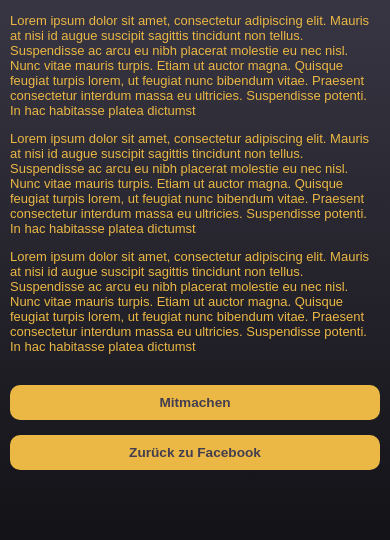
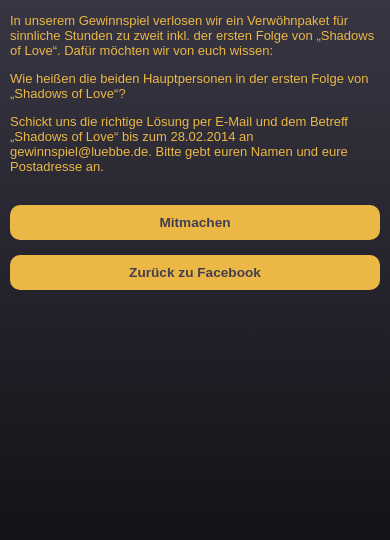
Before and after one commit to norsin/shadowsoflove, a PHP site: page /mobile/game.php in a window 390 px wide. Shown: the part 192-732 px from the top of the page. Run offline with PHP 8.4, Linux system fonts and the light colour scheme.

Commit message:
#6690 Change Mobile Stuff

```diff
--- a/mobile/game.php
+++ b/mobile/game.php
@@ -4,17 +4,17 @@
         <meta charset="utf-8">
         <meta http-equiv="X-UA-Compatible" content="IE=edge,chrome=1">
         <meta name="viewport" content="width=device-width">
-        <title>Schräg verliebt</title>
-        <meta name="description" content="description text" />
-        <link rel="image_src" href="">
-        <meta property="og:image" content=""/>
-        <meta property="og:image:secure_url" content="">
+        <title>Shadows of Love</title>
+        <meta name="description" content="Shadows of Love - Jetzt Fan werden und ein Verwöhnpaket für sinnliche Stunden zu zweit gewinnen!" />
+        <link rel="image_src" href="img/share.jpg">
+        <meta property="og:image" content="http://f-bilandia.de/luebbe/shadowsoflove/img/share.jpg"/>
+        <meta property="og:image:secure_url" content="https://f-bilandia.de/luebbe/shadowsoflove/img/share.jpg">
         <meta property="og:image:type" content="image/jpg">
         <meta property="og:image:width" content="200">
         <meta property="og:image:height" content="200">
-        <meta property="og:title" content="og title"/>
-        <meta property="og:description" content="og description text" />
-        <meta property="og:url" content=""/>
+        <meta property="og:title" content="Shadows of Love"/>
+        <meta property="og:description" content="Lasst euch entführen – zu den geheimnisvollen Ufern der Leidenschaft, mit der neuen E-Book-Serie „Shadows of Love“ – Jetzt gewinnen!" />
+        <meta property="og:url" content="http://www.f-bilandia.de/luebbe/shadowsoflove/index.php"/>
         <link rel="stylesheet" href="css/frameset.css">
         </head>
 	<body class="home">
@@ -24,12 +24,12 @@
                     <a href="start.php" class="losBtn button">Zu ersten Folge</a>
                 </div>
                 <div class="content">
-		    <p class="text">Lorem ipsum dolor sit amet, consectetur adipiscing elit. Mauris at nisi id augue suscipit sagittis tincidunt non tellus. Suspendisse ac arcu eu nibh placerat molestie eu nec nisl. Nunc vitae mauris turpis. Etiam ut auctor magna. Quisque feugiat turpis lorem, ut feugiat nunc bibendum vitae. Praesent consectetur interdum massa eu ultricies. Suspendisse potenti. In hac habitasse platea dictumst</p>
- <p class="text">Lorem ipsum dolor sit amet, consectetur adipiscing elit. Mauris at nisi id augue suscipit sagittis tincidunt non tellus. Suspendisse ac arcu eu nibh placerat molestie eu nec nisl. Nunc vitae mauris turpis. Etiam ut auctor magna. Quisque feugiat turpis lorem, ut feugiat nunc bibendum vitae. Praesent consectetur interdum massa eu ultricies. Suspendisse potenti. In hac habitasse platea dictumst</p>
- <p class="text">Lorem ipsum dolor sit amet, consectetur adipiscing elit. Mauris at nisi id augue suscipit sagittis tincidunt non tellus. Suspendisse ac arcu eu nibh placerat molestie eu nec nisl. Nunc vitae mauris turpis. Etiam ut auctor magna. Quisque feugiat turpis lorem, ut feugiat nunc bibendum vitae. Praesent consectetur interdum massa eu ultricies. Suspendisse potenti. In hac habitasse platea dictumst</p>
+		    <p class="text">In unserem Gewinnspiel verlosen wir ein Verwöhnpaket für sinnliche Stunden zu zweit inkl. der ersten Folge von „Shadows of Love“. Dafür möchten wir von euch wissen:</p>
+            <p class="text">Wie heißen die beiden Hauptpersonen in der ersten Folge von „Shadows of Love“?</p>
+            <p class="text">Schickt uns die richtige Lösung per E-Mail und dem Betreff „Shadows of Love“ bis zum 28.02.2014 an gewinnspiel@luebbe.de. Bitte gebt euren Namen und eure Postadresse an.</p>
                     <div class="btnRow">
-                        <a href="mailto:facebook@luebbe.de?subject=Shadows%20of%20Love" target="_blank" class="mitmachen button fullWidth">Mitmachen</a>
-			<a href="#" target="_blank" class="back button fullWidth">Zur&uuml;ck zu Facebook</a>
+                        <a href="mailto:gewinnspiel@luebbe.de?subject=Shadows%20of%20Love" class="mitmachen button fullWidth">Mitmachen</a>
+			            <a href="https://www.facebook.com/BasteiLuebbe" target="_blank" class="back button fullWidth">Zur&uuml;ck zu Facebook</a>
                     </div>
                 </div>
 
```
Also changed, not shown: mobile/start.php (+10 -10 lines), mobile/images/bookcover.png.
